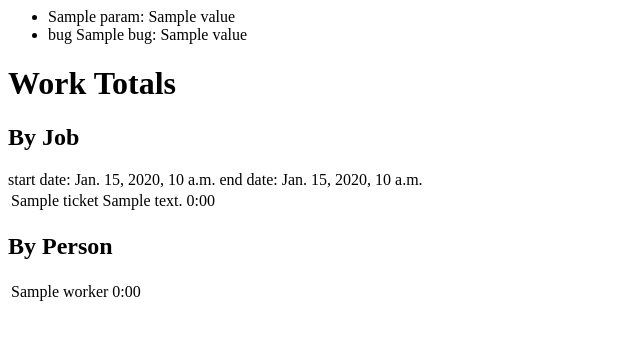
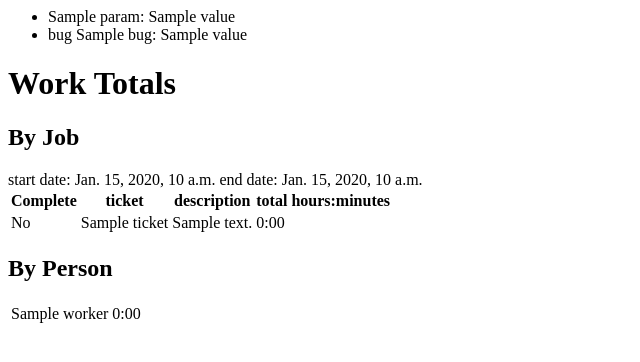
Before and after one commit to snarlygoster/jobclock, a Django app: template templates/timeclock/work_totals.html in a window 1280 px wide. Shown: the top 362 px of the page, without its empty margins (0-640 px from the left). Run offline with Django 3.2, Linux system fonts and the light colour scheme; the template is opened without the code that fills it: most values are stand-ins (such as "Sample title", 1, 10 or a date in 2020).

Commit message:
include "job complete" flag  status

```diff
--- a/templates/timeclock/work_totals.html
+++ b/templates/timeclock/work_totals.html
@@ -32,8 +32,16 @@ end date: {{ end_date }}
 
 
 <table>
+<tr><th>Complete</th><th>ticket</th><th>description</th><th>total hours:minutes</th></tr>
 {% for job, total_time in job_total.items %}
 	<tr>
+	  <td>
+	  {% if job.job_complete %}
+	      Done
+	  {% else %}
+	       No
+	  {% endif %}
+	  </td>
 		<td>{{ job.ticket }}</td>
 		<td>{{ job.description }}</td>
 		<td>{{ total_time|timedelta_fmt }}</td>
```
